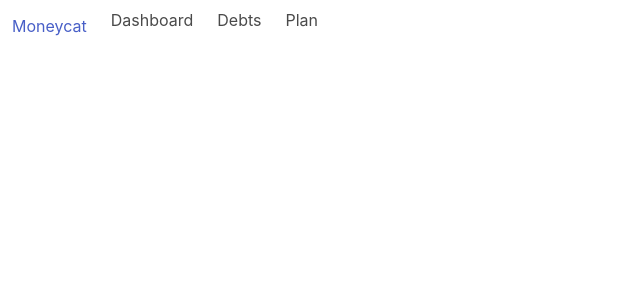
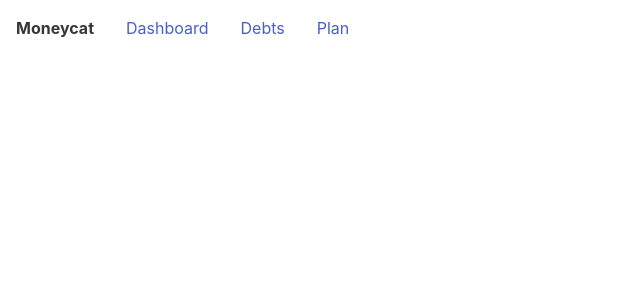
Before and after one commit to nchls/moneycat, a React app: page /reactriot2018-moneycat/plan in a window 1280 px wide. Shown: the top 300 px of the page, without its empty margins (0-640 px from the left). Built offline with nearby package versions, Linux system fonts and the light colour scheme.

Commit message:
Bulma's nav styles are stupid

```diff
--- a/src/components/app/App.js
+++ b/src/components/app/App.js
@@ -6,7 +6,7 @@ import { BrowserRouter as Router, Route } from 'react-router-dom';
 import './app.scss';
 
 import { initialState, appReducer } from './appModule';
-import Nav from '../nav/Nav';
+import Header from '../header/Header';
 import DashboardPage from '../dashboardPage/DashboardPage';
 import DebtsPage from '../debtsPage/DebtsPage';
 import PlanPage from '../planPage/PlanPage';
@@ -32,7 +32,7 @@ class AppContainer extends React.Component {
 const App = () => {
 	return (
 		<div className="app">
-			<Nav />
+			<Header />
 			<Route exact path="/" component={DashboardPage} />
 			<Route path="/debts" component={DebtsPage} />
 			<Route path="/plan" component={PlanPage} />
--- a/src/components/app/app.scss
+++ b/src/components/app/app.scss
@@ -0,0 +1,3 @@
+*, *:before, *:after {
+	box-sizing: border-box;
+}
--- /dev/null
+++ b/src/components/header/Header.js
@@ -0,0 +1,37 @@
+import React from 'react';
+import { Link } from 'react-router-dom';
+
+import './header.scss';
+
+const Header = () => {
+	return (
+		<header className="header">
+			<div className="header-logo">
+				<Link to="/" className="moneycat-logo">
+					<h1>Moneycat</h1>
+				</Link>
+			</div>
+			<nav className="nav">
+				<ul className="nav-items">
+					<li>
+						<Link to="/">
+							Dashboard
+						</Link>
+					</li>
+					<li>
+						<Link to="/debts">
+							Debts
+						</Link>
+					</li>
+					<li>
+						<Link to="/plan">
+							Plan
+						</Link>
+					</li>
+				</ul>
+			</nav>
+		</header>
+	);
+};
+
+export default Header;
--- /dev/null
+++ b/src/components/header/header.scss
@@ -0,0 +1,25 @@
+.header {
+	display: flex;
+}
+
+.header-logo {
+	a {
+		display: block;
+		padding: 1em;
+	}
+	h1 {
+		font-weight: bold;
+	}
+}
+
+.nav {
+
+}
+
+.nav-items {
+	display: flex;
+	li a {
+		display: block;
+		padding: 1em;
+	}
+}
--- a/src/components/nav/Nav.js
+++ /dev/null
@@ -1,38 +0,0 @@
-import React from 'react';
-import { Link } from 'react-router-dom';
-
-import './nav.scss';
-
-const Nav = () => {
-	return (
-		<div className="navbar">
-			<div className="navbar-brand">
-				<Link to="/" className="navbar-item">
-					<h1>Moneycat</h1>
-				</Link>
-				<button className="navbar-burger"></button>
-			</div>
-			<div className="navbar-menu">
-				<ul className="navbar-start">
-					<li>
-						<Link to="/" className="navbar-item">
-							Dashboard
-						</Link>
-					</li>
-					<li>
-						<Link to="/debts" className="navbar-item">
-							Debts
-						</Link>
-					</li>
-					<li>
-						<Link to="/plan" className="navbar-item">
-							Plan
-						</Link>
-					</li>
-				</ul>
-			</div>
-		</div>
-	);
-};
-
-export default Nav;
```
Also changed, not shown: src/components/nav/nav.scss (deleted).
